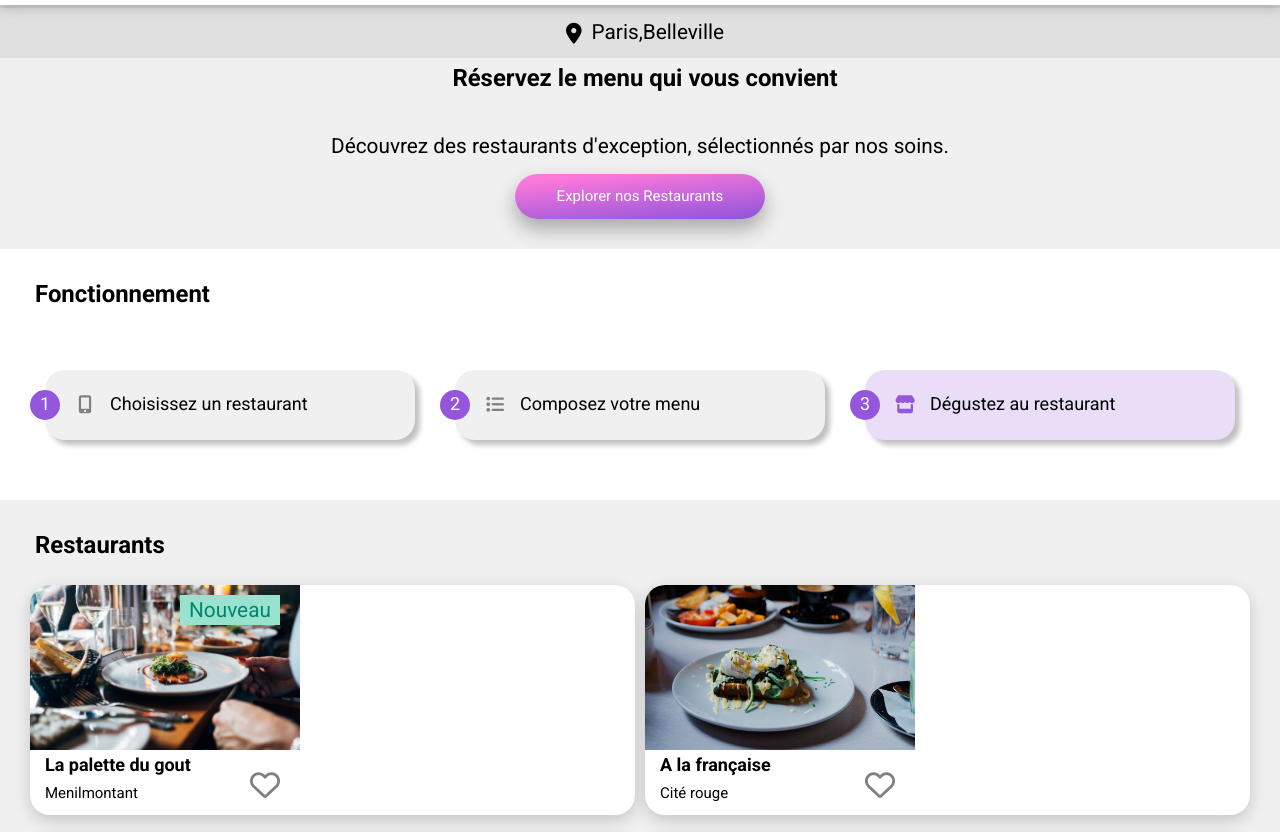
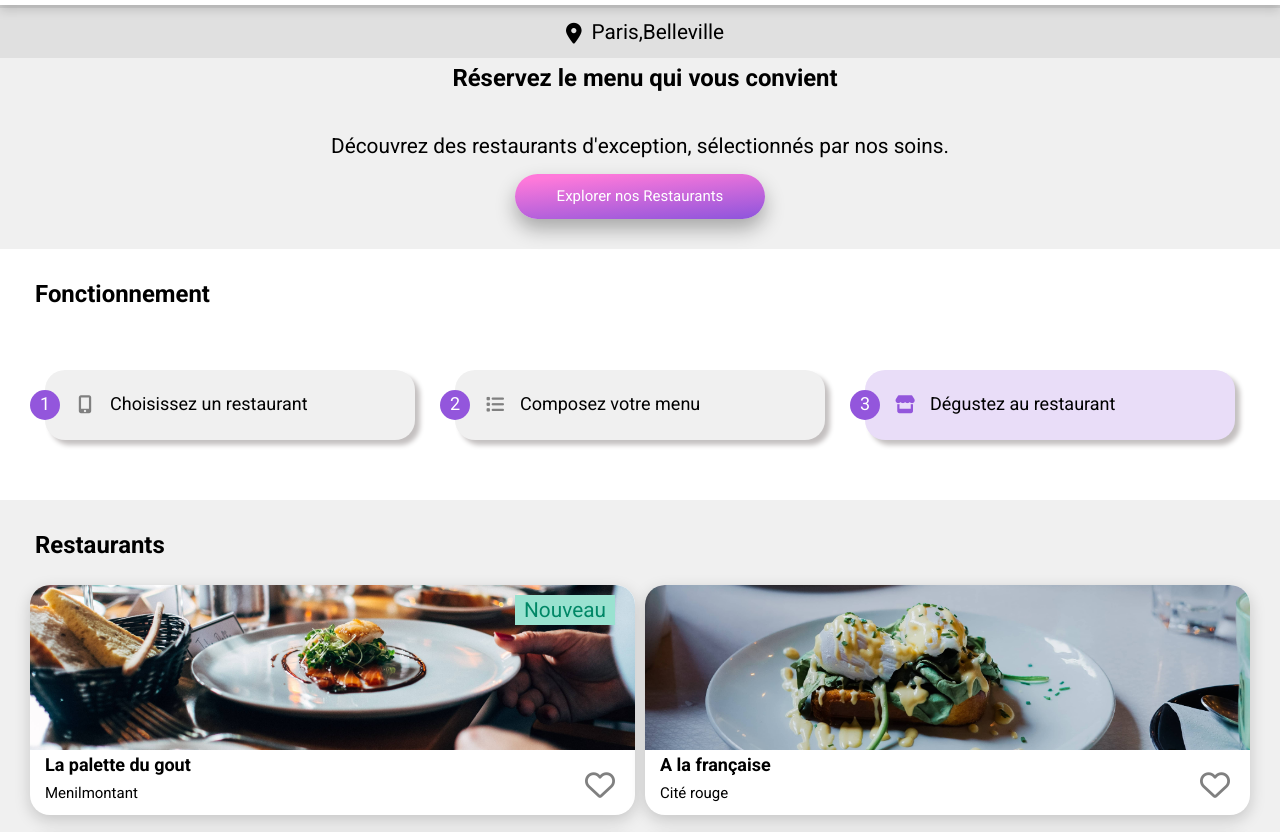
Before and after one commit to LAMRANIOC/NadiaELMJIYAD_3_29062021, a website: page Public/index.html in a window 1280 px wide. Shown: the part 45-877 px from the top of the page. Drawn offline with Linux system fonts and the light colour scheme; a web font is replaced by a local one.

Commit message:
correction link

```diff
--- a/Sass/layout/_main.scss
+++ b/Sass/layout/_main.scss
@@ -20,6 +20,9 @@
     color:$font-color;
     border-top: 3px solid $search-color-border;
     padding-bottom: 10px;
+}
+.Resto a{
+  width: 100%;
 }
 .btn_Recherche{
     display: flex;
```
Also changed, not shown: Public/css/style.css, 1 other file.
